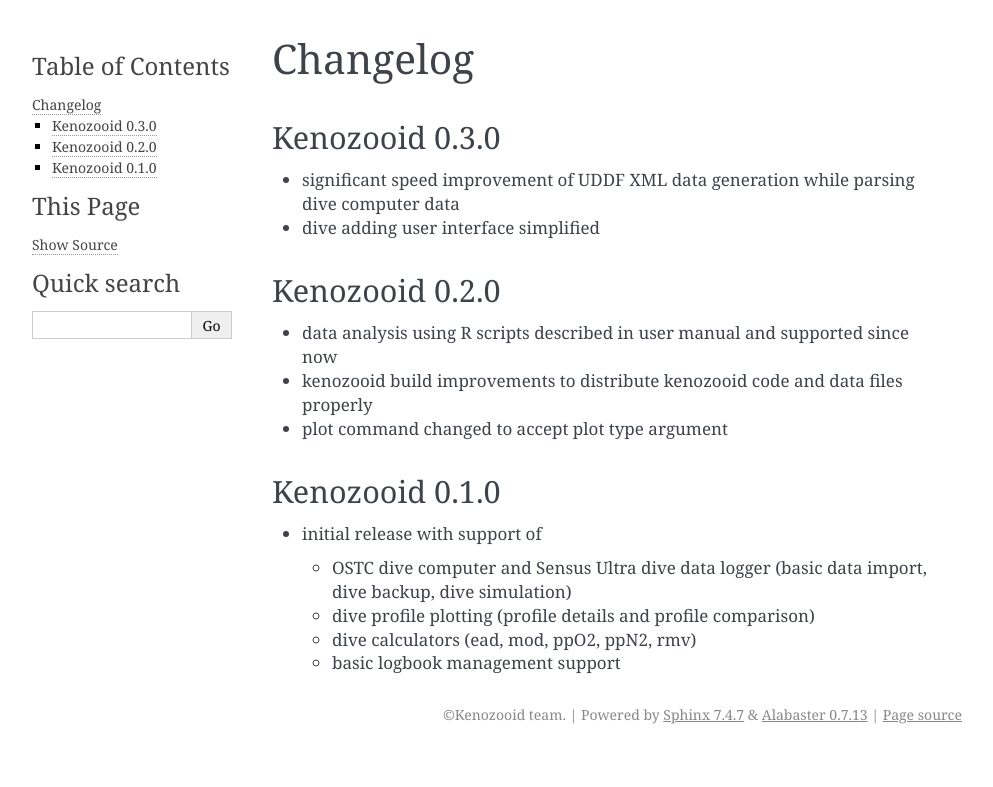
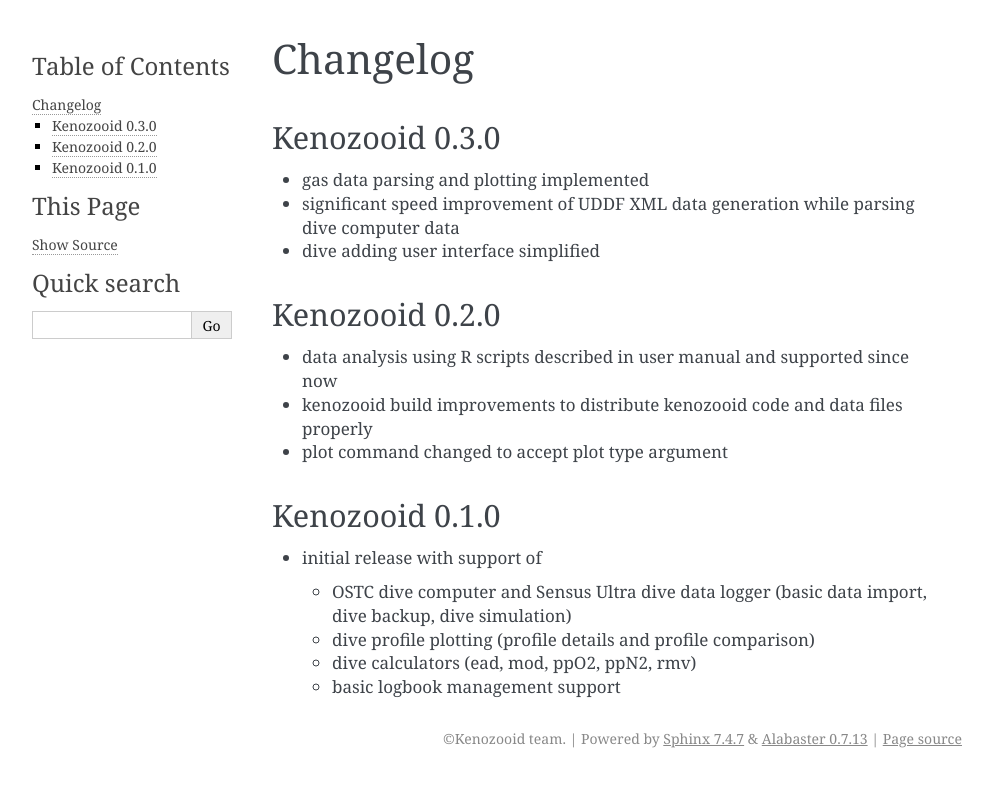
Before and after one commit to gitGNU/gnu_kenozooid, a Sphinx documentation site: the page built from doc/user/changelog.rst, in a window 1280 px wide. Shown: the top 787 px of the page, without its empty margins (148-1141 px from the left). Built offline with Sphinx 7.4.7, drawn with Linux system fonts in a browser that asks for light colours.

Commit message:
- changelog updated

```diff
--- a/doc/user/changelog.rst
+++ b/doc/user/changelog.rst
@@ -4,6 +4,7 @@
 Kenozooid 0.3.0
 ---------------
 
+- gas data parsing and plotting implemented
 - significant speed improvement of UDDF XML data generation while parsing
   dive computer data
 - dive adding user interface simplified
```
